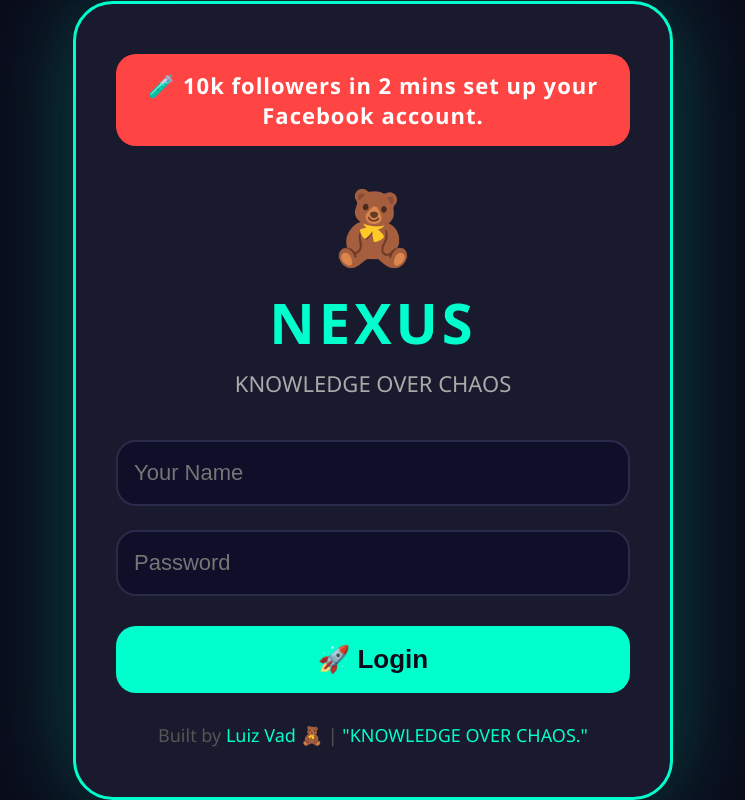
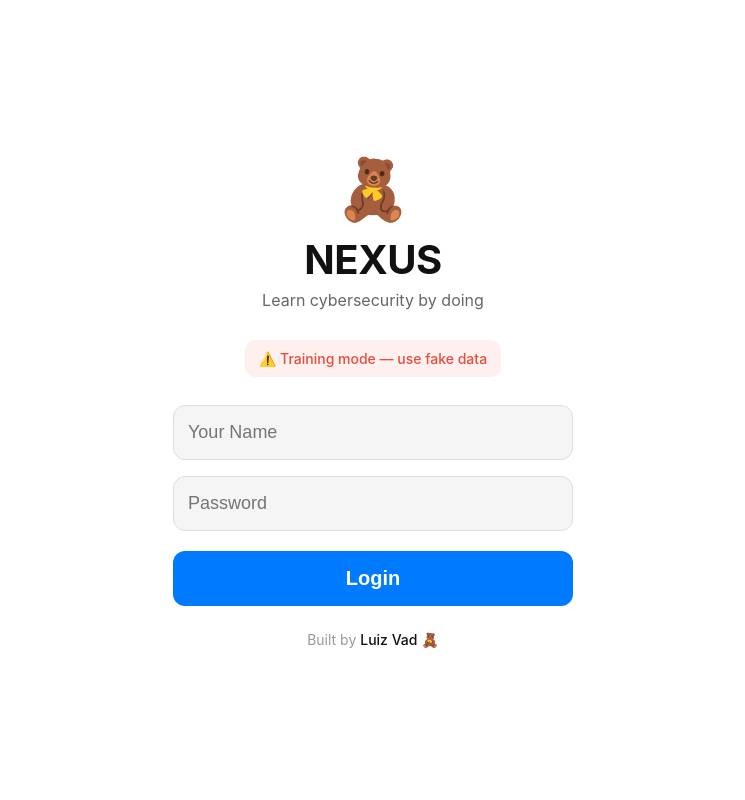
Before and after one commit to Luiz00123/NEXUS, a plain HTML site: page templates/index.html in a window 1280 px wide. Shown: the whole page, without its empty margins (267-1012 px from the left). Drawn offline with Linux system fonts and the light colour scheme.

Commit message:
NEXUS: Updated dashboard with cleaner design

```diff
--- a/templates/index.html
+++ b/templates/index.html
@@ -2,8 +2,8 @@
 <html>
 <head>
     <meta charset="UTF-8">
-    <meta name="viewport" content="width=device-width, initial-scale=1.0">
-    <title>NEXUS - WORLD</title>
+    <meta name="viewport" content="width=device-width, initial-scale=1.0, maximum-scale=1.0, user-scalable=no">
+    <title>NEXUS</title>
     <style>
         * {
             margin: 0;
@@ -13,101 +13,100 @@
         html, body {
             height: 100%;
             width: 100%;
-            background: #0a0a1a;
-            font-family: 'Segoe UI', Arial, sans-serif;
+            background: #ffffff;
+            font-family: -apple-system, BlinkMacSystemFont, 'Segoe UI', Roboto, Helvetica, Arial, sans-serif;
             display: flex;
             justify-content: center;
             align-items: center;
             padding: 20px;
         }
         .container {
-            background: #1a1a2e;
-            padding: 50px 40px;
-            border-radius: 40px;
-            box-shadow: 0 0 100px #00ffcc44;
-            max-width: 600px;
+            max-width: 400px;
             width: 100%;
             text-align: center;
-            border: 3px solid #00ffcc;
         }
-        .warning {
-            background: #ff4444;
-            color: white;
-            padding: 16px 14px;
-            border-radius: 20px;
-            font-size: 22px;
-            font-weight: bold;
-            margin-bottom: 30px;
-            letter-spacing: 1px;
+        .icon {
+            font-size: 60px;
+            margin-bottom: 10px;
         }
         h1 {
-            color: #00ffcc;
-            font-size: 56px;
-            letter-spacing: 4px;
-            margin: 10px 0 8px 0;
+            font-size: 40px;
+            font-weight: 700;
+            color: #111;
+            letter-spacing: -0.5px;
+            margin-bottom: 6px;
         }
         .sub {
-            color: #aaa;
-            font-size: 22px;
+            font-size: 16px;
+            color: #666;
             margin-bottom: 30px;
         }
         input {
             width: 100%;
-            padding: 18px 16px;
-            margin: 12px 0;
-            background: #0f0f2a;
-            border: 2px solid #2a2a4a;
-            border-radius: 20px;
-            color: white;
-            font-size: 22px;
-            transition: 0.3s;
+            padding: 16px 14px;
+            margin: 8px 0;
+            background: #f5f5f5;
+            border: 1px solid #ddd;
+            border-radius: 12px;
+            font-size: 18px;
+            color: #111;
+            transition: 0.2s;
         }
         input:focus {
             outline: none;
-            border-color: #00ffcc;
-            box-shadow: 0 0 20px #00ffcc55;
+            border-color: #007aff;
+            background: #fff;
+            box-shadow: 0 0 0 3px rgba(0,122,255,0.15);
         }
         button {
             width: 100%;
-            padding: 18px;
-            background: #00ffcc;
-            color: #0a0a1a;
+            padding: 16px;
+            background: #007aff;
+            color: white;
             border: none;
-            border-radius: 20px;
-            font-size: 26px;
-            font-weight: bold;
+            border-radius: 12px;
+            font-size: 20px;
+            font-weight: 600;
             cursor: pointer;
-            margin-top: 18px;
-            transition: 0.3s;
+            margin-top: 12px;
+            transition: 0.2s;
         }
         button:hover {
-            background: #00dbb8;
+            background: #0066d9;
         }
         .footer {
-            color: #555;
-            margin-top: 30px;
-            font-size: 18px;
+            margin-top: 25px;
+            font-size: 14px;
+            color: #999;
         }
         .footer span {
-            color: #00ffcc;
+            color: #111;
+            font-weight: 500;
         }
-        .nexus-icon {
-            font-size: 72px;
+        .warning {
+            font-size: 14px;
+            color: #e74c3c;
+            font-weight: 500;
+            margin-bottom: 20px;
+            background: #fef0ef;
+            padding: 10px 14px;
+            border-radius: 10px;
+            display: inline-block;
         }
     </style>
 </head>
 <body>
     <div class="container">
-        <div class="warning">🧪 10k followers in 2 mins set up your Facebook account.</div>
-        <div class="nexus-icon">🧸</div>
+        <div class="icon">🧸</div>
         <h1>NEXUS</h1>
-        <p class="sub">KNOWLEDGE OVER CHAOS</p>
+        <p class="sub">Learn cybersecurity by doing</p>
+        <div class="warning">⚠️ Training mode — use fake data</div>
         <form action="/login" method="POST">
             <input type="text" name="username" placeholder="Your Name" required>
             <input type="password" name="password" placeholder="Password" required>
-            <button type="submit">🚀 Login</button>
+            <button type="submit">Login</button>
         </form>
-        <p class="footer">Built by <span>Luiz Vad</span> 🧸 | <span>"KNOWLEDGE OVER CHAOS."</span></p>
+        <p class="footer">Built by <span>Luiz Vad</span> 🧸</p>
     </div>
 </body>
 </html>
```
Also changed, not shown: 1 other file.
